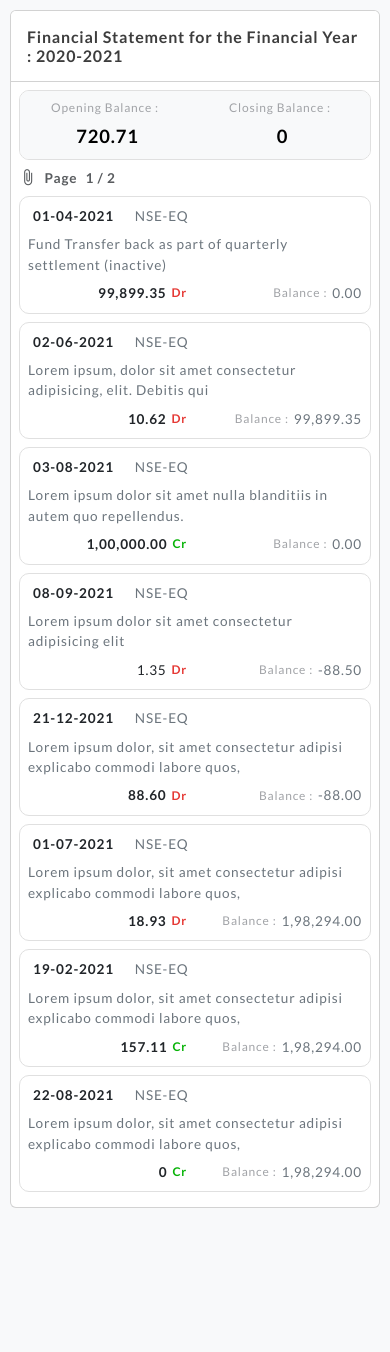
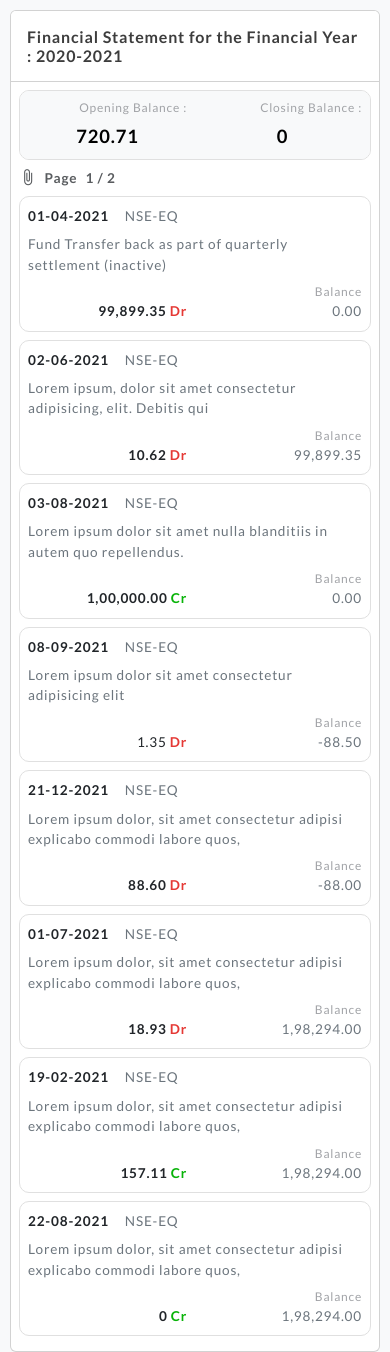
Before and after one commit to abdulrazakshaikh/jaf, a plain HTML site: page tableList.html in a window 390 px wide. Before the commit the page ends 1218 px from the top, so only its background shows below. Drawn offline with nearby package versions, Linux system fonts and the light colour scheme.

Commit message:
balance fixes

```diff
--- a/css/tablelist.css
+++ b/css/tablelist.css
@@ -148,7 +148,8 @@
     table.table-respon .cellorder-3{order: 3;}
 
     table.table-respon tbody tr td.text-end{
-      justify-content:  flex-end;
+      justify-content: flex-end;
+      align-items: flex-end;
     }
 
     table.table-respon td:not(.labelend):before{
@@ -156,16 +157,17 @@
         font-size: 0.75rem;
         font-weight: 500;
         color: var(--textlight-color);
-        text-align:  left;
-        padding-right: 5px;
+        text-align:  right;
+        /*padding-right: 5px;*/
+        width: 100%;
     }
     table.table-respon td.labelend:after{
         content: attr(data-column);
-        font-size: 0.75rem;
+        font-size: 0.85rem;
         font-weight: 600;
         color: var(--textlight-color);
         text-align:  left;
-        padding-left: 5px;
+        padding-left: 3px;
     }
     table.table-respon td.text-red:after{
         color: var(--text-red);
--- a/tableList.html
+++ b/tableList.html
@@ -53,7 +53,7 @@
           <td class="col1 text-secondary">Fund Transfer back as part of quarterly settlement (inactive)</td>
           <td class="col2 labelend text-red fw-bold text-end" data-column="Dr">99,899.35</td>
           <td class="col2 labelend text-green td-hide fw-bold text-end" data-column="Cr">0</td>
-          <td class="col2 text-secondary text-end" data-column="Balance :">0.00</td>
+          <td class="col2 text-secondary text-end" data-column="Balance">0.00</td>
         </tr>
         <tr>
           <td class="colauto fw-bold">02-06-2021</td>
@@ -61,7 +61,7 @@
           <td class="col1 text-secondary">Lorem ipsum, dolor sit amet consectetur adipisicing, elit. Debitis qui</td>
           <td class="col2 labelend text-red fw-bold text-end" data-column="Dr">10.62</td>
           <td class="col2 labelend text-green td-hide fw-bold text-end" data-column="Cr">0</td>
-          <td class="col2 text-secondary text-end" data-column="Balance :">99,899.35</td>
+          <td class="col2 text-secondary text-end" data-column="Balance">99,899.35</td>
         </tr>
         <tr>
           <td class="colauto fw-bold">03-08-2021</td>
@@ -69,7 +69,7 @@
           <td class="col1 text-secondary">Lorem ipsum dolor sit amet  nulla blanditiis in autem quo repellendus.</td>
           <td class="col2 labelend text-red td-hide fw-bold text-end" data-column="Dr">0</td>
           <td class="col2 labelend text-green fw-bold text-end" data-column=" Cr">1,00,000.00</td>
-          <td class="col2 text-secondary text-end" data-column="Balance :">0.00</td>
+          <td class="col2 text-secondary text-end" data-column="Balance">0.00</td>
         </tr>
         <tr>
           <td class="colauto fw-bold">08-09-2021</td>
@@ -77,7 +77,7 @@
           <td class="col1 text-secondary">Lorem ipsum dolor sit amet consectetur adipisicing elit</td>
           <td class="col2 labelend text-red text-end" data-column="Dr">1.35</td>
           <td class="col2 labelend text-green td-hide text-end" data-column=" Cr">0</td>
-          <td class="col2 text-secondary text-end" data-column="Balance :">-88.50</td>
+          <td class="col2 text-secondary text-end" data-column="Balance">-88.50</td>
         </tr>
         <tr>
           <td class="colauto fw-bold">21-12-2021</td>
@@ -85,7 +85,7 @@
           <td class="col1 text-secondary">Lorem ipsum dolor, sit amet consectetur adipisi explicabo commodi labore quos, </td>
           <td class="col2 labelend text-red fw-bold text-end" data-column="Dr">88.60</td>
           <td class="col2 labelend text-green td-hide fw-bold text-end" data-column=" Cr">0</td>
-          <td class="col2 text-secondary text-end" data-column="Balance :">-88.00</td>
+          <td class="col2 text-secondary text-end" data-column="Balance">-88.00</td>
         </tr>
         <tr>
           <td class="colauto fw-bold">01-07-2021</td>
@@ -93,7 +93,7 @@
           <td class="col1 text-secondary">Lorem ipsum dolor, sit amet consectetur adipisi explicabo commodi labore quos, </td>
           <td class="col2 labelend text-red fw-bold text-end" data-column="Dr">18.93</td>
           <td class="col2 labelend text-green td-hide fw-bold text-end" data-column="Cr">0</td>
-          <td class="col2 text-secondary text-end" data-column="Balance :">1,98,294.00</td>
+          <td class="col2 text-secondary text-end" data-column="Balance">1,98,294.00</td>
         </tr>
         <tr>
           <td class="colauto fw-bold">19-02-2021</td>
@@ -101,7 +101,7 @@
           <td class="col1 text-secondary">Lorem ipsum dolor, sit amet consectetur adipisi explicabo commodi labore quos, </td>
           <td class="col2 labelend text-red td-hide fw-bold text-end" data-column="Dr">0</td>
           <td class="col2 labelend text-green fw-bold text-end" data-column="Cr">157.11</td>
-          <td class="col2 text-secondary text-end" data-column="Balance :">1,98,294.00</td>
+          <td class="col2 text-secondary text-end" data-column="Balance">1,98,294.00</td>
         </tr>
         <tr>
           <td class="colauto fw-bold">22-08-2021</td>
@@ -109,7 +109,7 @@
           <td class="col1 text-secondary">Lorem ipsum dolor, sit amet consectetur adipisi explicabo commodi labore quos, </td>
           <td class="col2 labelend text-red td-hide fw-bold text-end" data-column="Dr">29,199.25</td>
           <td class="col2 labelend text-green fw-bold text-end" data-column="Cr">0</td>
-          <td class="col2 text-secondary text-end" data-column="Balance :">1,98,294.00</td>
+          <td class="col2 text-secondary text-end" data-column="Balance">1,98,294.00</td>
         </tr>
       </tbody>
       <tfoot class="table-light cellorder-1">
```
